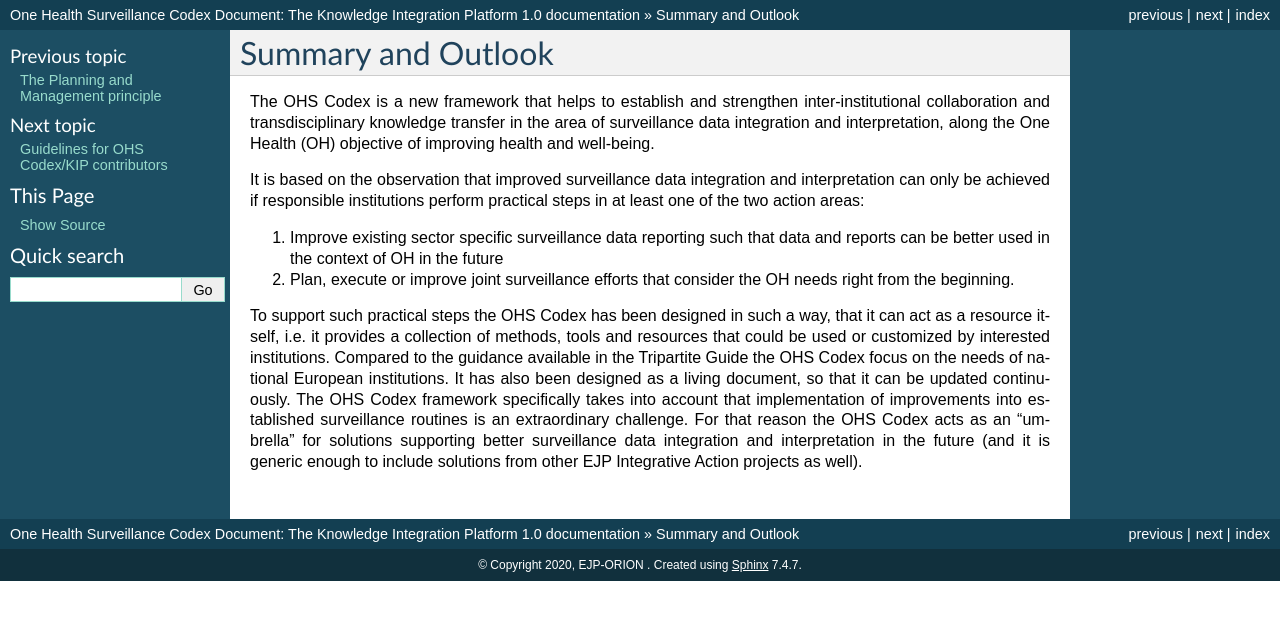
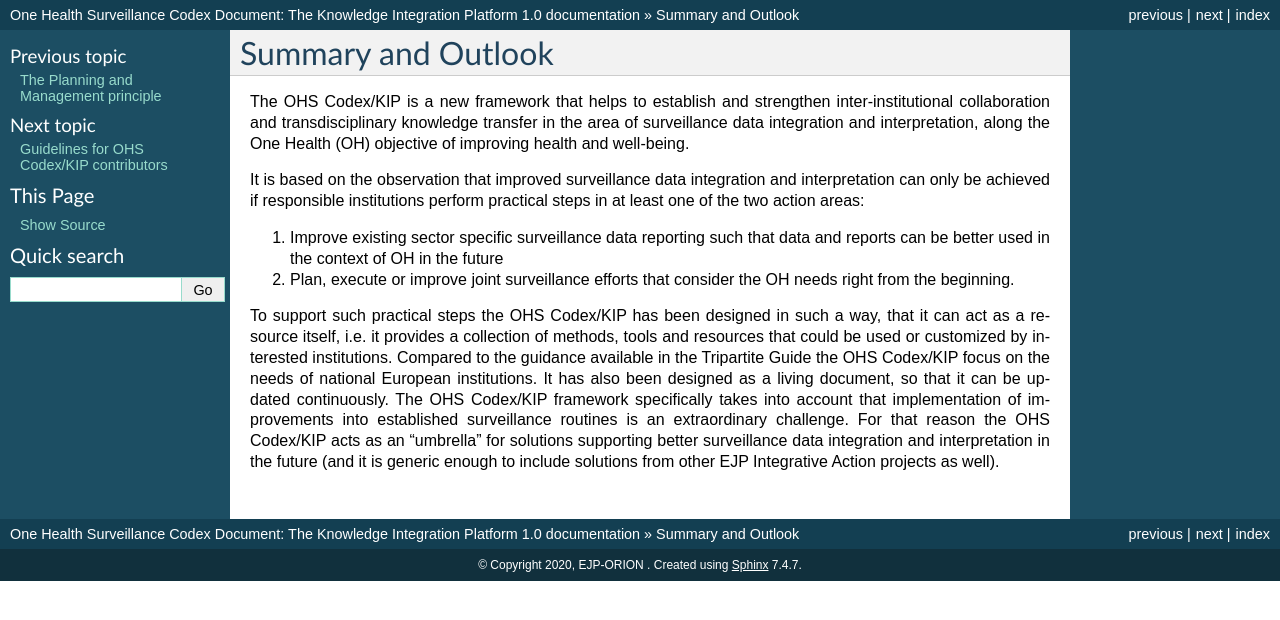
Before and after one commit to EJP-ORION/OH-Surveillance-Codex, a Sphinx documentation site: the page built from docs/6-summary-outlook.rst, in a window 1280 px wide. Shown: the top 620 px of the page. Built offline with Sphinx 7.4.7, drawn with Linux system fonts in a browser that asks for light colours.

Commit message:
Text update

```diff
--- a/docs/6-summary-outlook.rst
+++ b/docs/6-summary-outlook.rst
@@ -2,7 +2,7 @@
 Summary and Outlook
 ===================
 
-The OHS Codex is a new framework that helps to establish and strengthen
+The OHS Codex/KIP is a new framework that helps to establish and strengthen
 inter-institutional collaboration and transdisciplinary knowledge
 transfer in the area of surveillance data integration and
 interpretation, along the One Health (OH) objective of improving health
@@ -17,16 +17,16 @@ areas:
 
 2. Plan, execute or improve joint surveillance efforts that consider the OH needs right from the beginning.
 
-To support such practical steps the OHS Codex has been designed in such
+To support such practical steps the OHS Codex/KIP has been designed in such
 a way, that it can act as a resource itself, i.e. it provides a
 collection of methods, tools and resources that could be used or
 customized by interested institutions. Compared to the guidance
-available in the Tripartite Guide the OHS Codex focus on the needs of
+available in the Tripartite Guide the OHS Codex/KIP focus on the needs of
 national European institutions. It has also been designed as a living
-document, so that it can be updated continuously. The OHS Codex
+document, so that it can be updated continuously. The OHS Codex/KIP
 framework specifically takes into account that implementation of
 improvements into established surveillance routines is an extraordinary
-challenge. For that reason the OHS Codex acts as an “umbrella” for
+challenge. For that reason the OHS Codex/KIP acts as an “umbrella” for
 solutions supporting better surveillance data integration and
 interpretation in the future (and it is generic enough to include
 solutions from other EJP Integrative Action projects as well).
```
